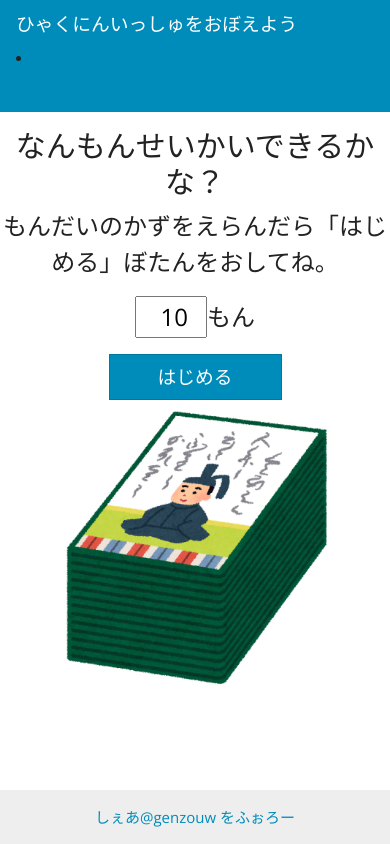
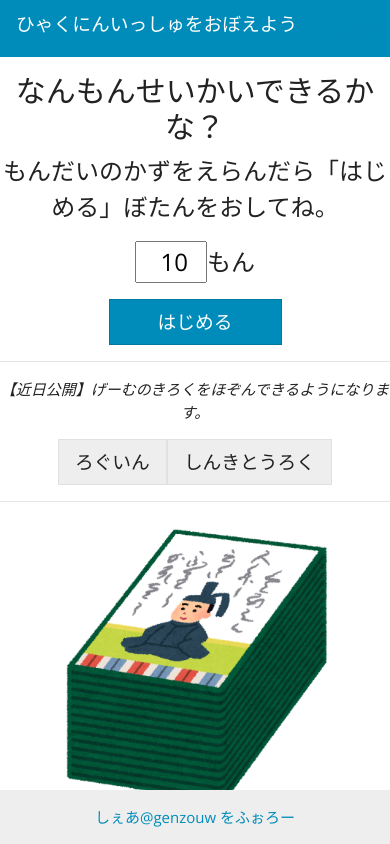
Before and after one commit to genzouw/hyakuninissyu, a Vue app: page / in a window 390 px wide. Built offline with nearby package versions, Linux system fonts and the light colour scheme; no server answers.

Commit message:
ログイン認証機能を追加.

```diff
--- a/src/App.vue
+++ b/src/App.vue
@@ -3,39 +3,10 @@
     <nav class="navbar navbar-expand-lg navbar-dark bg-primary mb-3">
       <router-link class="navbar-brand" to="/"><h1>ひゃくにんいっしゅをおぼえよう</h1></router-link>
 
+      <div>
+      <a class="twitter-share-button float-right" href="//twitter.com/intent/tweet?text=%E3%80%8C%E3%81%B2%E3%82%83%E3%81%8F%E3%81%AB%E3%82%93%E3%81%84%E3%81%A3%E3%81%97%E3%82%85%E3%82%92%E3%81%8A%E3%81%BC%E3%81%88%E3%82%88%E3%81%86%E3%80%8D%E3%81%A7%E7%99%BE%E4%BA%BA%E4%B8%80%E9%A6%96%E3%82%92%E6%A5%BD%E3%81%97%E3%81%8F%E5%AD%A6%E3%81%BC%E3%81%86%EF%BC%81%0A%23%E3%81%B2%E3%82%83%E3%81%8F%E3%81%AB%E3%82%93%E3%81%84%E3%81%A3%E3%81%97%E3%82%85+%23%E7%99%BE%E4%BA%BA%E4%B8%80%E9%A6%96+%23%E6%97%A5%E6%9C%AC%E8%AA%9E+%23%E5%8F%A4%E5%85%B8%0A%0A" data-size="large" data-text="ひゃくにんいっしゅをおぼえよう" data-url="https://hyakuninissyu.genzouw.com">しぇあ</a>
+      <button class="btn btn-secondary float-right text-black" @click="signOut" v-show="isLoggedIn">ログアウト</button>
 
-      <a class="twitter-share-button" href="//twitter.com/intent/tweet?text=%E3%80%8C%E3%81%B2%E3%82%83%E3%81%8F%E3%81%AB%E3%82%93%E3%81%84%E3%81%A3%E3%81%97%E3%82%85%E3%82%92%E3%81%8A%E3%81%BC%E3%81%88%E3%82%88%E3%81%86%E3%80%8D%E3%81%A7%E7%99%BE%E4%BA%BA%E4%B8%80%E9%A6%96%E3%82%92%E6%A5%BD%E3%81%97%E3%81%8F%E5%AD%A6%E3%81%BC%E3%81%86%EF%BC%81%0A%23%E3%81%B2%E3%82%83%E3%81%8F%E3%81%AB%E3%82%93%E3%81%84%E3%81%A3%E3%81%97%E3%82%85+%23%E7%99%BE%E4%BA%BA%E4%B8%80%E9%A6%96+%23%E6%97%A5%E6%9C%AC%E8%AA%9E+%23%E5%8F%A4%E5%85%B8%0A%0A" data-size="large" data-text="ひゃくにんいっしゅをおぼえよう" data-url="https://hyakuninissyu.genzouw.com">しぇあ</a>
-
-          <li class="nav-item">
-            <a class="nav-link" href="#">Link</a>
-          </li>
-      <div class="collapse navbar-collapse" id="navbarSupportedContent">
-        <ul class="navbar-nav mr-auto">
-          <li class="nav-item active">
-            <a class="nav-link" href="#">Home <span class="sr-only">(current)</span></a>
-          </li>
-          <li class="nav-item">
-            <a class="nav-link" href="#">Link</a>
-          </li>
-          <li class="nav-item dropdown">
-            <a class="nav-link dropdown-toggle" href="#" id="navbarDropdown" role="button" data-toggle="dropdown" aria-haspopup="true" aria-expanded="false">
-            Dropdown
-            </a>
-            <div class="dropdown-menu" aria-labelledby="navbarDropdown">
-            <a class="dropdown-item" href="#">Action</a>
-            <a class="dropdown-item" href="#">Another action</a>
-            <div class="dropdown-divider"></div>
-            <a class="dropdown-item" href="#">Something else here</a>
-            </div>
-          </li>
-          <li class="nav-item">
-            <a class="nav-link disabled" href="#">Disabled</a>
-          </li>
-        </ul>
-        <form class="form-inline my-2 my-lg-0">
-          <input class="form-control mr-sm-2" type="search" placeholder="Search" aria-label="Search">
-          <button class="btn btn-outline-success my-2 my-sm-0" type="submit">Search</button>
-        </form>
       </div>
     </nav>
 
@@ -51,11 +22,12 @@
 </template>
 
 <script>
+import firebase from 'firebase'
+
 export default {
   name: 'App',
   metaInfo: {
     title: 'ひゃくにんいっしゅをおぼえよう',
-    // Define meta tags here.
     meta: [
       {
         'http-equiv': 'Content-Type', content: 'text/html; charset=utf-8'
@@ -120,6 +92,27 @@ export default {
         itemprop: 'image', content: 'https://hyakuninissyu.genzouw.com/static/hyakunin_issyu.png'
       }
     ]
+  },
+  data () {
+    return {
+      isLoggedIn: false
+    }
+  },
+  mounted () {
+    firebase.auth().onAuthStateChanged((user) => {
+      if (user) {
+        this.isLoggedIn = true
+      }
+    })
+  },
+  methods: {
+    signOut () {
+      firebase.auth().signOut().then(() => {
+        this.isLoggedIn = false
+        document.location = '/'
+        // this.$router.push('/')
+      })
+    }
   }
 }
 </script>
--- a/src/components/SignIn.vue
+++ b/src/components/SignIn.vue
@@ -1,25 +1,38 @@
 <template>
   <div class="signin">
-    <h2>Sign in</h2>
+    <h2>ろぐいん</h2>
     <input type="text" placeholder="Username" v-model="username">
     <input type="password" placeholder="Password" v-model="password">
-    <button>Signin</button>
-    <p>You don't have an account?
-      <router-link to="/signup">create account now!!</router-link>
+    <button @click="signIn">ろぐいんする</button>
+    <p>
+      <router-link to="/signup">しんきとうろくはこちら</router-link>
     </p>
   </div>
 </template>
 
 <script>
+import firebase from 'firebase'
+
 export default {
   name: 'Signin',
-  data () {
+  data: function () {
     return {
       username: '',
       password: ''
     }
   },
-  methods: {}
+  methods: {
+    signIn: function () {
+      firebase.auth().signInWithEmailAndPassword(this.username, this.password).then(
+        user => {
+          this.$router.push('/')
+        },
+        err => {
+          alert(err.message)
+        }
+      )
+    }
+  }
 }
 </script>
 
--- a/src/components/SignUp.vue
+++ b/src/components/SignUp.vue
@@ -1,25 +1,37 @@
 <template>
   <div class="signup">
-    <h2>Sign up</h2>
+    <h2>しんきとうろく</h2>
     <input type="text" placeholder="Username" v-model="username">
     <input type="password" placeholder="Password" v-model="password">
-    <button>Register</button>
-    <p>Do you have an account?
-      <router-link to="/signin">sign in now!!</router-link>
+    <button @click="signUp">しんきとうろくする</button>
+    <p>
+      <router-link to="/signin">しんきとうろくずみのかたはこちら</router-link>
     </p>
   </div>
 </template>
 
 <script>
+import firebase from 'firebase'
+
 export default {
-  name: 'Signup',
+  name: 'SignUp',
   data () {
     return {
       username: '',
       password: ''
     }
   },
-  methods: {}
+  methods: {
+    signUp: function () {
+      firebase.auth().createUserWithEmailAndPassword(this.username, this.password)
+        .then(user => {
+          this.$router.push('/signIn')
+        })
+        .catch(error => {
+          alert(error.message)
+        })
+    }
+  }
 }
 </script>
 
--- a/src/components/HelloWorld.vue
+++ b/src/components/Top.vue
@@ -9,11 +9,28 @@
         </p>
       </div>
     </div>
-    <div class="row justify-content-center">
+    <div class="row justify-content-center" v-show="isLoggedIn">
+      <div class="col-sm-10 text-center">
+        <span style="color: blue; font-style: italic">こんにちわ {{ this.user.email }}さん！</span>
+      </div>
+    </div><div class="row justify-content-center">
       <div class="col-sm-10 text-center">
         <router-link v-bind:to="{ name: 'Playing', params: { countOfQuestions: countOfQuestions } }" class="btn btn-lg btn-primary pl-5 pr-5">はじめる</router-link>
       </div>
     </div>
+    <hr v-show="!isLoggedIn" />
+    <div class="row justify-content-center" v-show="!isLoggedIn">
+      <div class="col-auto text-center">
+        <p style="font-style: italic">
+          【近日公開】げーむのきろくをほぞんできるようになります。
+        </p>
+      </div>
+      <div class="col-auto text-center">
+        <router-link to="/signIn" class="btn btn-lg btn-secondary">ろぐいん</router-link>
+        <router-link to="/signUp" class="btn btn-lg btn-secondary">しんきとうろく</router-link>
+      </div>
+    </div>
+    <hr />
     <div class="row justify-content-center">
       <div class="col-auto text-center">
         <img src="@/assets/hyakunin_issyu.png" class="img-fluid w-75 center-block" alt="">
@@ -23,9 +40,22 @@
 </template>
 
 <script>
+import firebase from 'firebase'
+
 export default {
   data () {
-    return {}
+    return {
+      isLoggedIn: false,
+      user: {}
+    }
+  },
+  created () {
+    firebase.auth().onAuthStateChanged((user) => {
+      if (user) {
+        this.isLoggedIn = true
+        this.user = user
+      }
+    })
   },
   computed: {
     countOfQuestions: {
--- a/src/main.js
+++ b/src/main.js
@@ -10,6 +10,7 @@ import BootstrapVue from 'bootstrap-vue'
 import 'bootstrap/dist/css/bootstrap.css'
 import 'bootstrap-vue/dist/bootstrap-vue.css'
 import './assets/yeti/bootstrap.min.css'
+import firebase from 'firebase'
 
 Vue.use(Vuex)
 Vue.use(Meta)
@@ -20,6 +21,19 @@ Vue.use(VueAnalytics, {
 })
 
 Vue.config.productionTip = false
+
+// Your web app's Firebase configuration
+var firebaseConfig = {
+  apiKey: 'AIzaSyCoeeYxiF64O-fcwX2e0JlrZLZ3mUNbP2c',
+  authDomain: 'hyakuninissyu-genzouw-com.firebaseapp.com',
+  databaseURL: 'https://hyakuninissyu-genzouw-com.firebaseio.com',
+  projectId: 'hyakuninissyu-genzouw-com',
+  storageBucket: 'hyakuninissyu-genzouw-com.appspot.com',
+  messagingSenderId: '565783098421'
+  // appId: "1:565783098421:web:023e766423f9a207"
+}
+// Initialize Firebase
+firebase.initializeApp(firebaseConfig)
 
 const app = new Vue({
   el: '#app',
--- a/src/router/index.js
+++ b/src/router/index.js
@@ -1,20 +1,21 @@
 import Vue from 'vue'
 import Router from 'vue-router'
-import HelloWorld from '@/components/HelloWorld'
+import Top from '@/components/Top'
 import Playing from '@/components/Playing'
 import GameSet from '@/components/GameSet'
 import SignUp from '@/components/SignUp'
 import SignIn from '@/components/SignIn'
+// import firebase from 'firebase'
 
 Vue.use(Router)
 
-export default new Router({
+let router = new Router({
   mode: 'history',
   routes: [
     {
       path: '/',
-      name: 'HelloWorld',
-      component: HelloWorld
+      name: 'top',
+      component: Top
     },
     {
       path: '/playing/:countOfQuestions',
@@ -38,3 +39,25 @@ export default new Router({
     }
   ]
 })
+
+/*
+router.beforeEach((to, next) => {
+  const requiresAuth = to.matched.some(record => record.meta.requiresAuth)
+  if (requiresAuth) {
+    firebase.auth().onAuthStateChanged(function (user) {
+      if (user) {
+        next()
+      } else {
+        next({
+          path: '/signUp',
+          query: { redirect: to.fullPath }
+        })
+      }
+    })
+  } else {
+    next()
+  }
+})
+*/
+
+export default router
```
Also changed, not shown: 1 other file (tests, documents, lock files or other folders).
